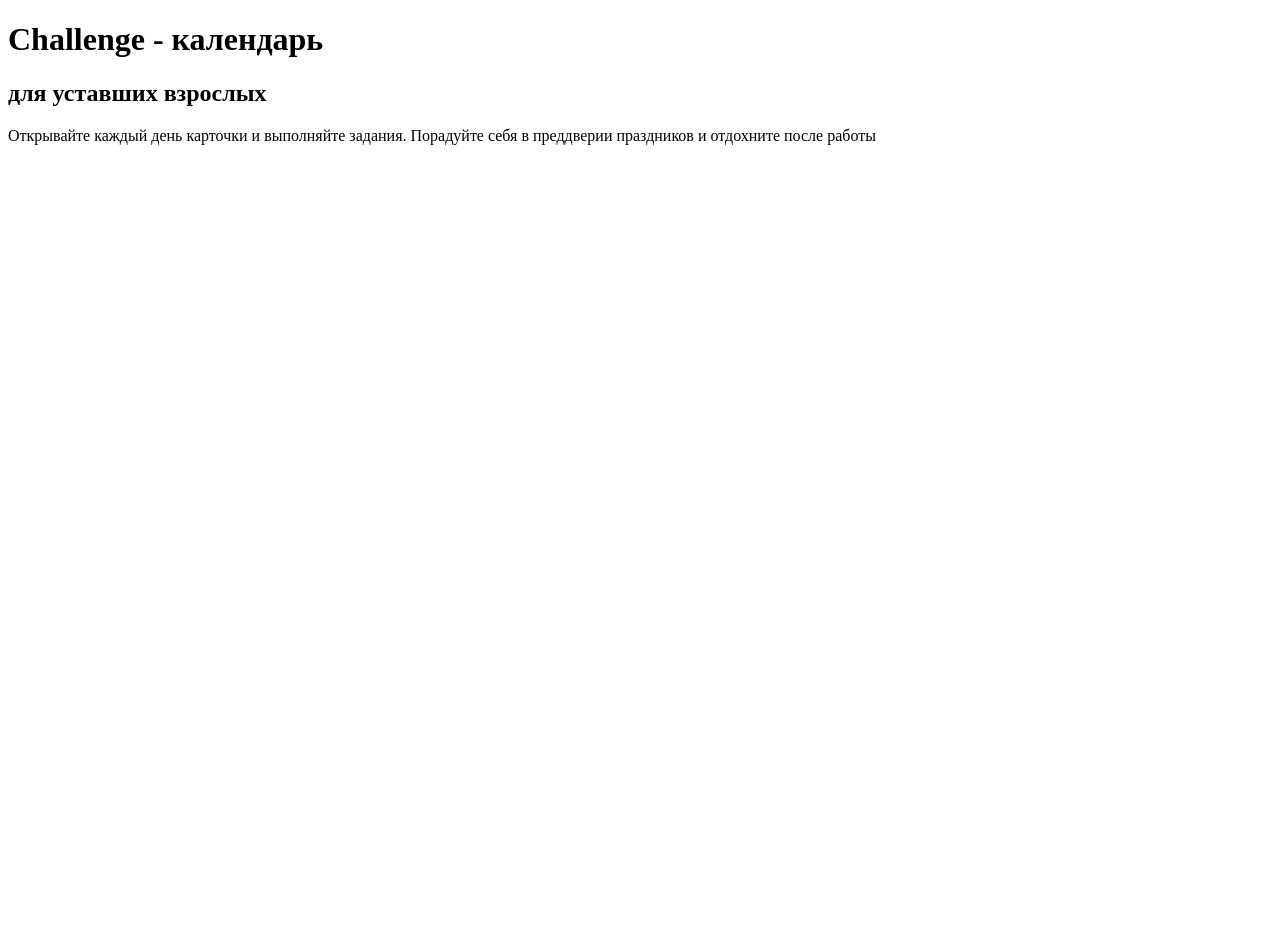
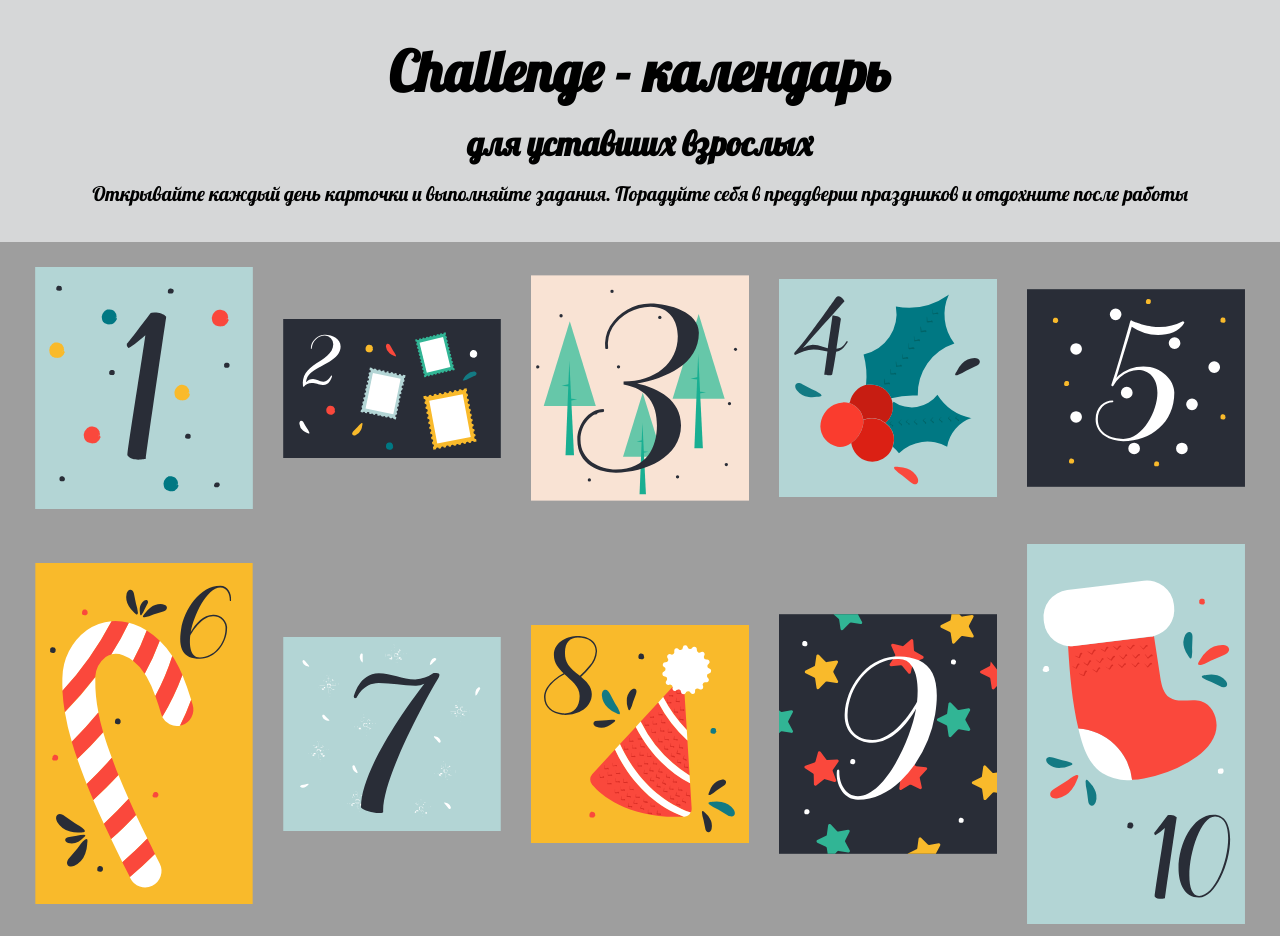
Before and after one commit to ErenJ13/hackathon22, a plain HTML site: page index.html in a window 1280 px wide. Shown: the top 936 px of the page. Before the commit the page ends 800 px from the top, so only its background shows below. Drawn offline with Linux system fonts and the light colour scheme; the site is published under a folder, as on GitHub Pages, so addresses that start at the root find nothing.

Commit message:
fix paths

```diff
--- a/index.html
+++ b/index.html
@@ -1,16 +1,18 @@
 <!DOCTYPE html>
 <html lang="en">
-
   <head>
     <meta charset="UTF-8" />
     <meta http-equiv="X-UA-Compatible" content="IE=edge" />
     <meta name="viewport" content="width=device-width, initial-scale=1.0" />
 
-    <link rel="stylesheet" href="/style/style.css" />
+    <link rel="stylesheet" href="style/style.css" />
     <link rel="preconnect" href="https://fonts.googleapis.com" />
     <link rel="preconnect" href="https://fonts.gstatic.com" crossorigin />
-    <link href="https://fonts.googleapis.com/css2?family=Lobster&display=swap" rel="stylesheet" />
-    <link rel="icon" href="/style/icon.png" type="image/x-icon" />
+    <link
+      href="https://fonts.googleapis.com/css2?family=Lobster&display=swap"
+      rel="stylesheet"
+    />
+    <link rel="icon" href="style/icon.png" type="image/x-icon" />
     <title>challenge calendar</title>
   </head>
 
@@ -28,7 +30,6 @@
         <!-- здесь будут динамически создаваться карточки -->
       </section>
     </main>
-    <script src="/index.js"></script>
+    <script src="index.js"></script>
   </body>
-
 </html>
--- a/style/style.css
+++ b/style/style.css
@@ -2,7 +2,7 @@ body {
   margin: 0;
   padding: 0;
   background-color: rgb(248, 248, 248);
-  background-image: url(/style/simple-christmas-background.jpg);
+  background-image: url("./simple-christmas-background.jpg");
   background-size: 100% 100%;
   position: relative;
 }
```
Lines whose indentation alone changed are shown as unchanged.
